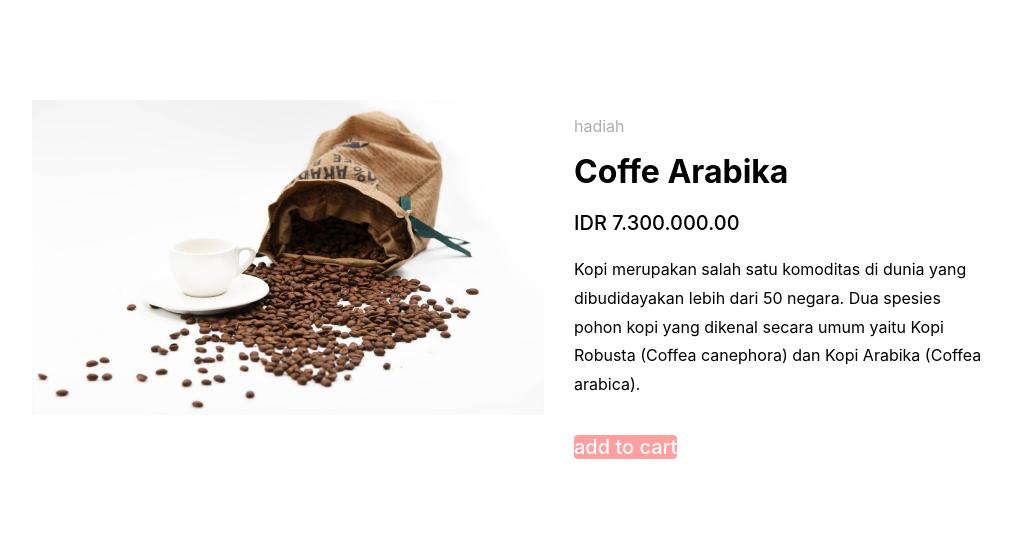
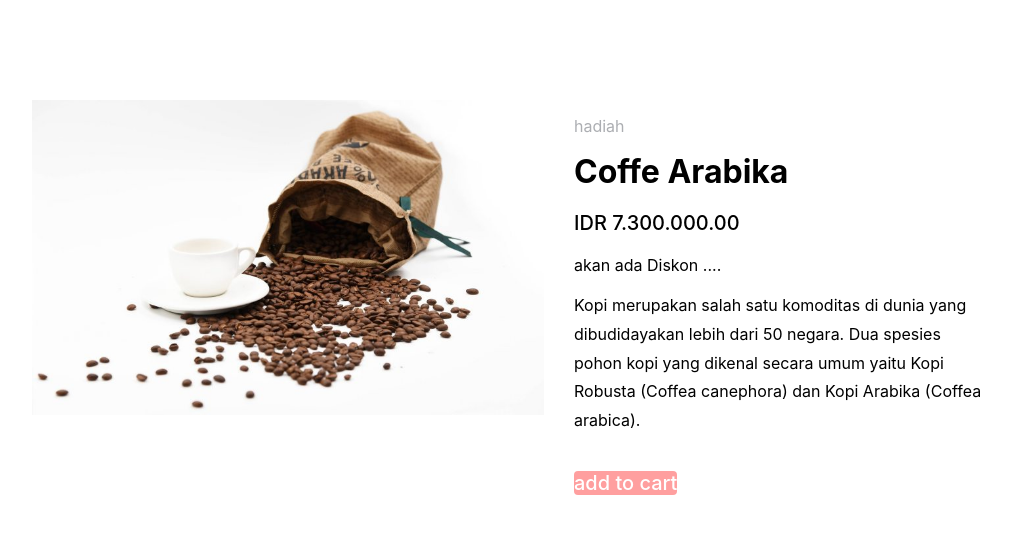
Before and after one commit to Soe-Hok-Gie/react-bwa, a React (Create React App) app: page / in a window 1280 px wide. Shown: the top 534 px of the page, without its empty margins (96-1107 px from the left). Built offline with nearby package versions, Linux system fonts and the light colour scheme.

Commit message:
menyelesaikan logika diskon dengan props di Conditional Rendering

```diff
--- a/src/App.js
+++ b/src/App.js
@@ -8,7 +8,7 @@ function App() {
   return (
     <div className="Parentbox">
       <FotoProduk/>
-      <ProdukInfo name="Coffe Arabika"category="hadiah"/>
+      <ProdukInfo  isDiscount="coming" name="Coffe Arabika"category="hadiah"/>
 
      {/* {userLogged}
      {userLoggedJsx} */}
@@ -19,9 +19,14 @@ function App() {
 //mengecek diskon
 function CheckDiscount(props) {
   const {isDiscount} = props;
-  if(isDiscount){
+  if(isDiscount =="yes" ){
     return(
       <p>Diskon 50% OFF</p>
+    );
+  }
+  else if(isDiscount == "coming"){
+    return(
+      <p>akan ada Diskon .... </p>
     );
   }
   else {
@@ -41,13 +46,14 @@ function FotoProduk (){
 }
 
 function ProdukInfo (props){
-  const {category, name }=props;
+  const {category, name, isDiscount}=props;
   return (
   <div>
   <div className="Deskripsi">
   <p className="Coffe">{category}</p>
   <h1 className="Title"> {name} </h1>
   <p className="Price">IDR 7.300.000.00</p>
+  <CheckDiscount isDiscount={isDiscount}/>
   <p className="Info">Kopi merupakan salah satu komoditas di dunia yang dibudidayakan lebih dari 50 negara.
   Dua spesies pohon kopi yang dikenal secara umum yaitu Kopi Robusta (Coffea canephora) dan Kopi Arabika (Coffea arabica).</p>
 
```
